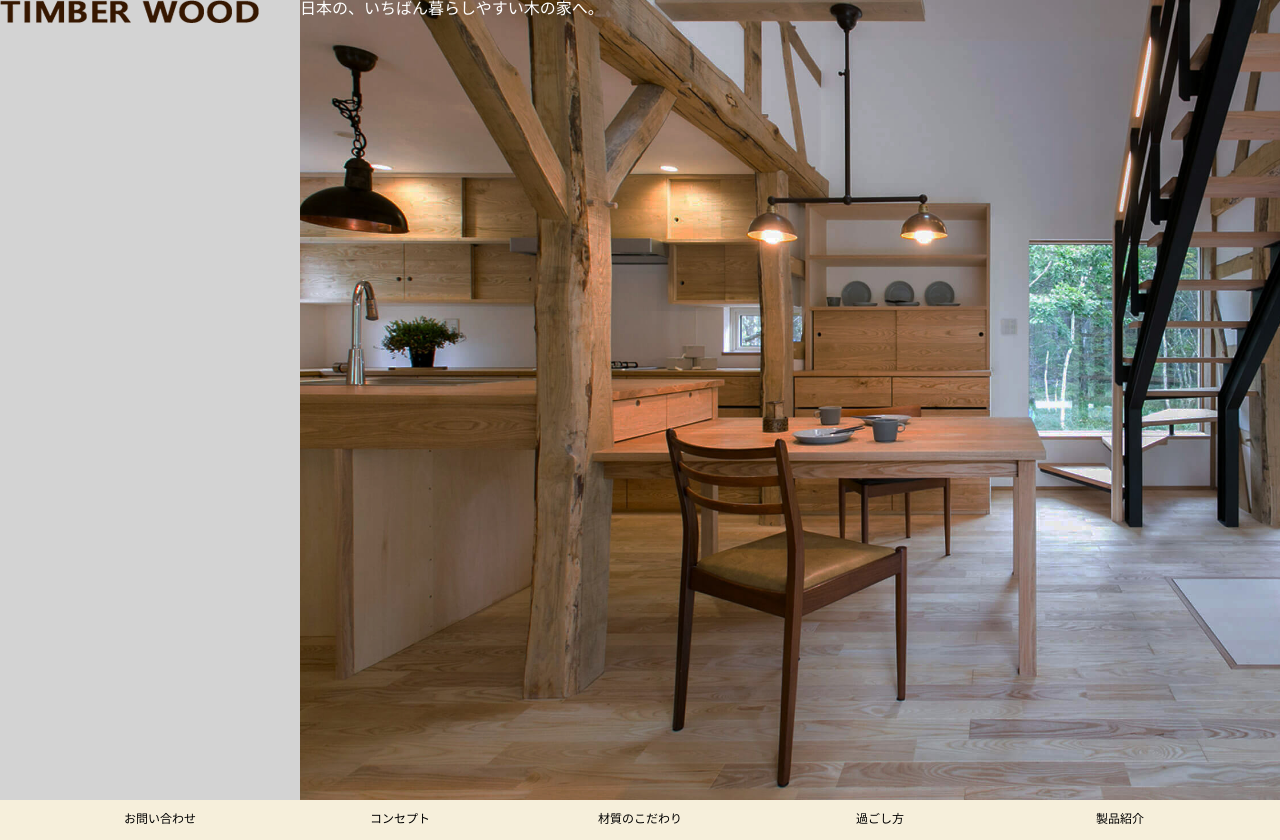
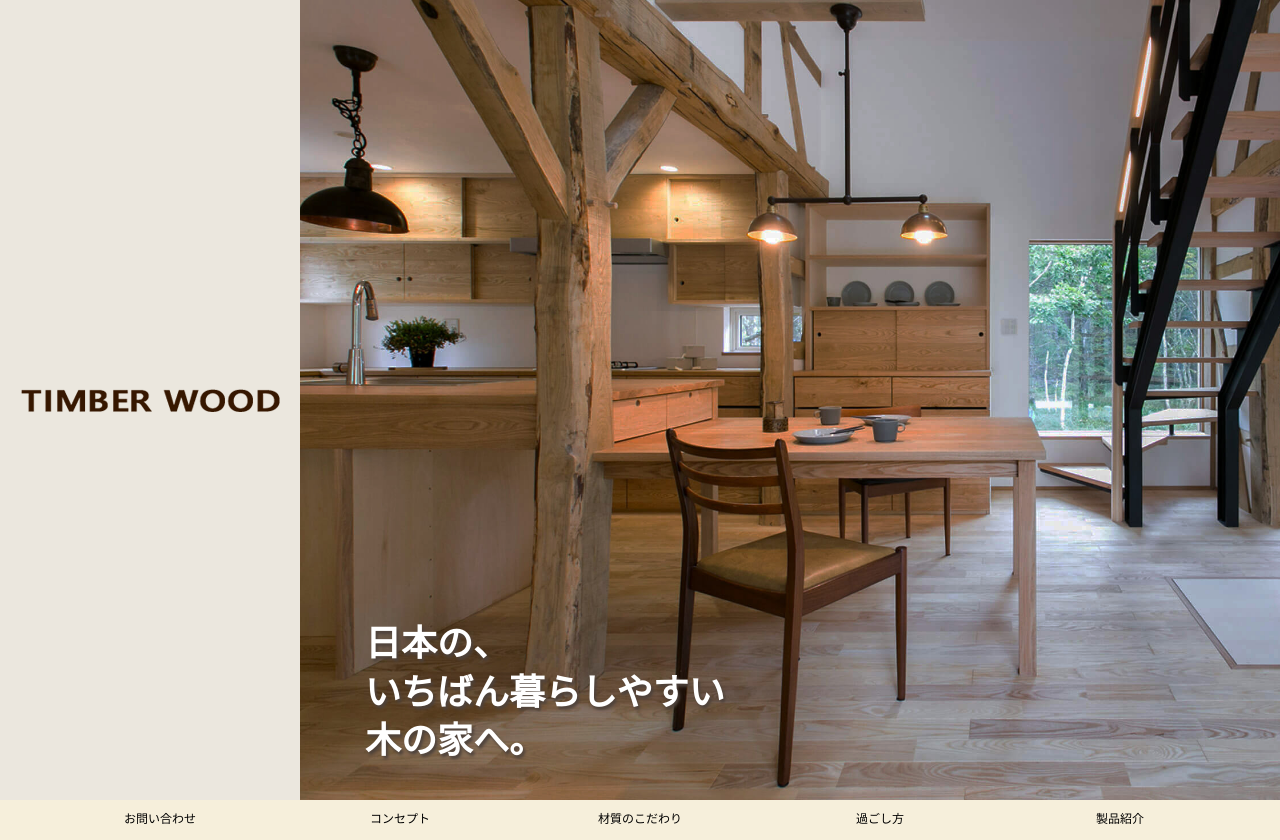
Before and after one commit to Taisei420/coding-trial, a plain HTML site: page index.html in a window 1280 px wide. Drawn offline with Linux system fonts and the light colour scheme.

Commit message:
テキスト、画像修正

```diff
--- a/css/styles.css
+++ b/css/styles.css
@@ -13,7 +13,10 @@ body {
 }
 
 .side-header {
-  background: lightgray;
+  display: flex;
+  align-items: center;
+  justify-content: center;
+  background: #EBE7DE;
   width: 300px;
 }
 
@@ -26,6 +29,17 @@ body {
   background-image: url(../images/pic01.jpg);
   background-size: cover;
   min-height: 100vh;
+  position: relative;
+}
+
+p {
+  position: absolute;
+  left: 65px;
+  bottom: 34px;
+  font-size: 36px;
+  font-weight: bold;
+  line-height: 135%;
+  text-shadow: 2px 3px 3px #4d423c;
 }
 
 /* ナビゲーション
--- a/index.html
+++ b/index.html
@@ -11,11 +11,14 @@
   <body>
     <div class="wrapper">
       <div class="side-header">
-        <img class="logo"  src="images/logo.png" alt="">
+        <img src="images/logo.png" alt="">
       </div>
 
-      <div id="right" class="main-header">
-        <h1>日本の、いちばん暮らしやすい木の家へ。</h1>
+      <div id="right" class="main-header" >
+        <p>日本の、<br>
+          いちばん暮らしやすい<br>
+          木の家へ。
+        </p>
       </div>
     </div>
 
```
